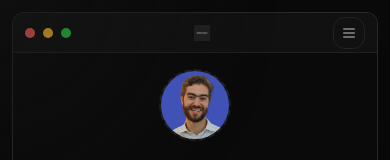
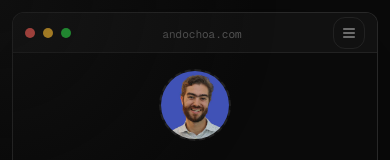
Before and after one commit to bravura-studio/andochoa.com, a Next.js app: page / in a window 390 px wide. Shown: the top 160 px of the page. Built offline with nearby package versions, Linux system fonts and the light colour scheme.

Commit message:
fix(braa-268): replace mobile title bar logo with andochoa.com text (#34)

```diff
--- a/components/site-shell.tsx
+++ b/components/site-shell.tsx
@@ -72,10 +72,8 @@ export function SiteShell({
           <Link aria-label="ANDOCHOA home" className="ml-2 hidden items-center sm:flex" href="/">
             <Image alt="ANDOCHOA wordmark" className="h-6 w-auto object-contain opacity-100" height={24} priority src="/logo.jpg" width={108} />
           </Link>
-          <div className="flex flex-1 justify-center sm:hidden">
-            <Link aria-label="ANDOCHOA home" href="/">
-              <Image alt="ANDOCHOA wordmark" className="h-4 w-auto object-contain opacity-100" height={16} priority src="/logo.jpg" width={72} />
-            </Link>
+          <div className="flex-1 text-center sm:hidden">
+            <Link href="/" className="text-[11px] text-white/30 hover:text-white/50 transition">andochoa.com</Link>
           </div>
           <button
             aria-expanded={mobileSidebarOpen}
```
